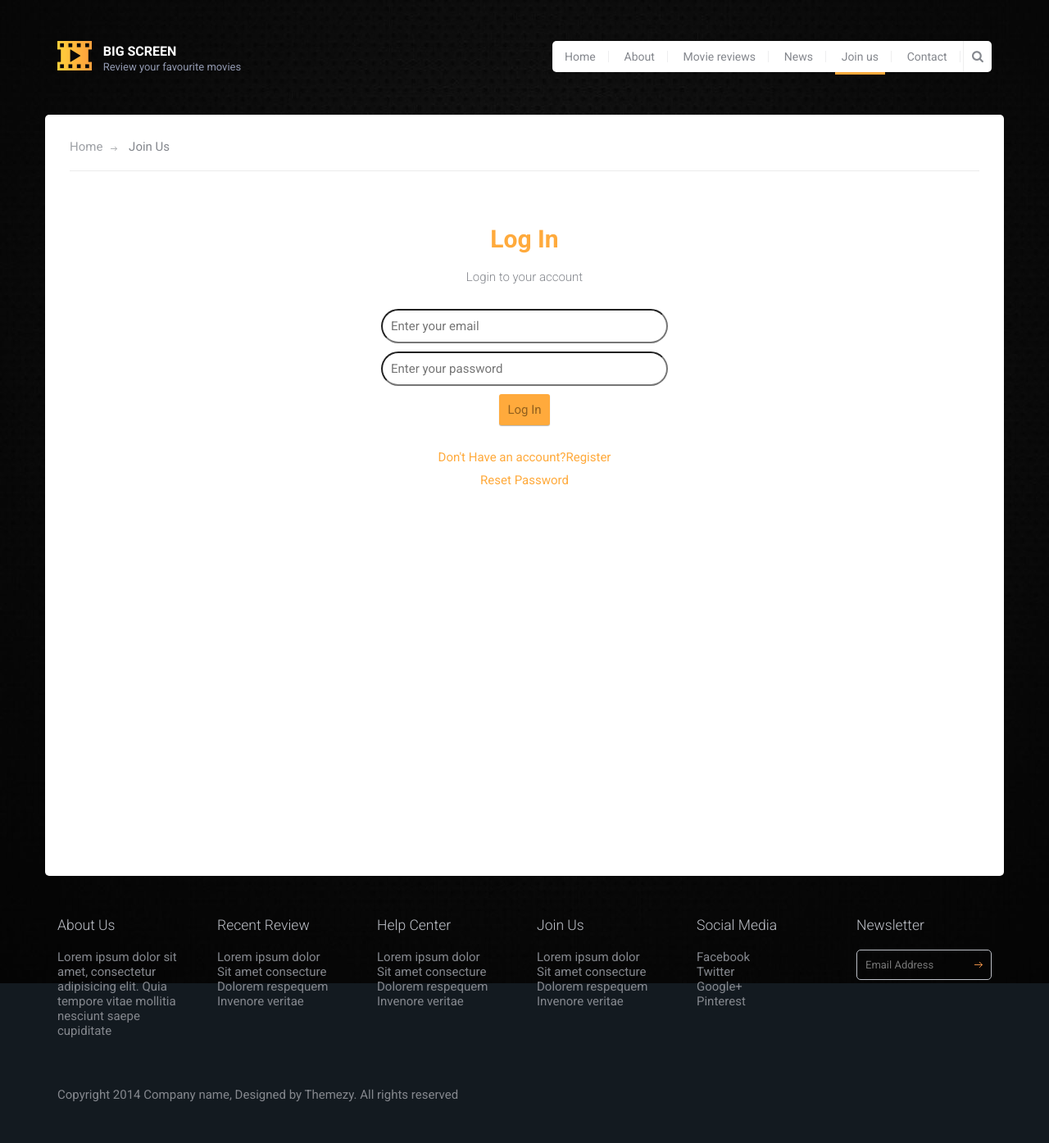
After one commit to mAlex28/BigScreen, a PHP site: page /BigScreen/joinus.php in a window 1280 px wide. The commit adds this page. Shown: the whole page at 82% size. Run offline with PHP 8.4, Linux system fonts and the light colour scheme.

Commit message:
modified

```diff
--- /dev/null
+++ b/joinus.php
@@ -0,0 +1,176 @@
+<?php
+include('dbconfig.php');
+?>
+
+<!DOCTYPE html>
+<html lang="en">
+	<head>
+		<meta charset="UTF-8">
+		<meta http-equiv="X-UA-Compatible" content="IE=edge">
+		<meta name="viewport" content="width=device-width, initial-scale=1.0,maximum-scale=1">
+
+		<title>Movie Review | Join Us</title>
+
+		<!-- Loading third party fonts -->
+		<link href="http://fonts.googleapis.com/css?family=Roboto:300,400,700|" rel="stylesheet" type="text/css">
+		<link href="fonts/font-awesome.min.css" rel="stylesheet" type="text/css">
+
+		<!-- Loading main css file -->
+		<link rel="stylesheet" href="style.css">
+
+		<!--[if lt IE 9]>
+		<script src="js/ie-support/html5.js"></script>
+		<script src="js/ie-support/respond.js"></script>
+		<![endif]-->
+
+	</head>
+
+
+	<body>
+
+
+		<div id="site-content">
+		<header class="site-header">
+			<div class="container">
+				<a href="index.php" id="branding">
+					<img src="images/logo.png" alt="" class="logo">
+					<div class="logo-copy">
+						<h1 class="site-title">Big Screen</h1>
+						<small class="site-description">Review your favourite movies</small>
+					</div>
+				</a> <!-- #branding -->
+
+				<div class="main-navigation">
+					<button type="button" class="menu-toggle"><i class="fa fa-bars"></i></button>
+					<ul class="menu">
+						<li class="menu-item"><a href="index.php">Home</a></li>
+						<li class="menu-item"><a href="about.php">About</a></li>
+						<li class="menu-item"><a href="review.php">Movie reviews</a></li>
+						<li class="menu-item"><a href="news.php">News</a></li>
+						<li class="menu-item current-menu-item"><a href="joinus.php">Join us</a></li>
+						<li class="menu-item"><a href="contact.php">Contact</a></li>
+					</ul> <!-- .menu -->
+
+					<form action="#" class="search-form">
+						<input type="text" placeholder="Search...">
+						<button><i class="fa fa-search"></i></button>
+					</form>
+				</div> <!-- .main-navigation -->
+
+				<div class="mobile-navigation"></div>
+			</div>
+		</header>
+			<main class="main-content">
+				<div class="container">
+					<div class="page">
+						<div class="breadcrumbs">
+							<a href="index.php">Home</a>
+							<span>Join Us</span>
+						</div>
+
+						<div class="content" style="height: 800px;">
+							<div class="row">
+								<div class="col-md-4">
+
+								</div>
+								<div class="col-md-4">
+									<div class="feature">
+										<h3 class="feature-title">Log In</h3>
+										<small class="feature-subtitle">Login to your account</small>
+
+
+											<input name="email" type="text" class="email" placeholder="Enter your email" required>
+											<input name="password" type="text" class="pass" placeholder="Enter your password" required>
+											<a href="review.php" class="button">Log In</a>
+
+										<a href="register.php" class="link">Don't Have an account?Register</a>
+										<a href="resetpass.php" class="link">Reset Password</a>
+									</div>
+								</div>
+								<div class="col-md-4">
+
+								</div>
+							</div>
+						</div>
+					</div>
+				</div> <!-- .container -->
+			</main>
+			<footer class="site-footer">
+				<div class="container">
+					<div class="row">
+						<div class="col-md-2">
+							<div class="widget">
+								<h3 class="widget-title">About Us</h3>
+								<p>Lorem ipsum dolor sit amet, consectetur adipisicing elit. Quia tempore vitae mollitia nesciunt saepe cupiditate</p>
+							</div>
+						</div>
+						<div class="col-md-2">
+							<div class="widget">
+								<h3 class="widget-title">Recent Review</h3>
+								<ul class="no-bullet">
+									<li>Lorem ipsum dolor</li>
+									<li>Sit amet consecture</li>
+									<li>Dolorem respequem</li>
+									<li>Invenore veritae</li>
+								</ul>
+							</div>
+						</div>
+						<div class="col-md-2">
+							<div class="widget">
+								<h3 class="widget-title">Help Center</h3>
+								<ul class="no-bullet">
+									<li>Lorem ipsum dolor</li>
+									<li>Sit amet consecture</li>
+									<li>Dolorem respequem</li>
+									<li>Invenore veritae</li>
+								</ul>
+							</div>
+						</div>
+						<div class="col-md-2">
+							<div class="widget">
+								<h3 class="widget-title">Join Us</h3>
+								<ul class="no-bullet">
+									<li>Lorem ipsum dolor</li>
+									<li>Sit amet consecture</li>
+									<li>Dolorem respequem</li>
+									<li>Invenore veritae</li>
+								</ul>
+							</div>
+						</div>
+						<div class="col-md-2">
+							<div class="widget">
+								<h3 class="widget-title">Social Media</h3>
+								<ul class="no-bullet">
+									<li>Facebook</li>
+									<li>Twitter</li>
+									<li>Google+</li>
+									<li>Pinterest</li>
+								</ul>
+							</div>
+						</div>
+						<div class="col-md-2">
+							<div class="widget">
+								<h3 class="widget-title">Newsletter</h3>
+								<form action="#" class="subscribe-form">
+									<input type="text" placeholder="Email Address">
+								</form>
+							</div>
+						</div>
+					</div> <!-- .row -->
+
+					<div class="colophon">Copyright 2014 Company name, Designed by Themezy. All rights reserved</div>
+				</div> <!-- .container -->
+
+			</footer>
+		</div>
+		<!-- Default snippet for navigation -->
+
+
+
+		<script src="js/jquery-1.11.1.min.js"></script>
+		<script src="js/plugins.js"></script>
+		<script src="js/app.js"></script>
+
+	</body>
+
+</html>
--- a/review.php
+++ b/review.php
@@ -94,7 +94,7 @@ include('dbconfig.php');
 						?>
 								<div class="movie">
 									<figure class="movie-poster"><?php echo '<img src="admin/upload/' . $row['poster'] . '" alt="image">' ?></figure>
-							<div class="movie-title"><a href="single.html"><?php echo $row['mname'] ?> (<?php echo $row['myear'] ?>)</a></div>
+									<div class="movie-title"><a href="single.php?movieid=<?php echo $row['mid'] ?>""><?php echo $row['mname'] ?> (<?php echo $row['myear'] ?>)</a></div>
 							<p>IMDB: <?php echo $row['imdb'] ?> </p>
 							<p>Category: <?php echo $row['category'] ?></p>
 						</div>
@@ -106,7 +106,7 @@ include('dbconfig.php');
 						?>
 					</div> <!-- .movie-list -->
 
-					<div class="pagination">
+					<div class=" pagination">
 						<a href="#" class="page-number prev"><i class="fa fa-angle-left"></i></a>
 						<span class="page-number current">1</span>
 						<a href="#" class="page-number">2</a>
@@ -118,6 +118,7 @@ include('dbconfig.php');
 				</div>
 			</div> <!-- .container -->
 		</main>
+
 		<footer class="site-footer">
 			<div class="container">
 				<div class="row">
--- a/style.css
+++ b/style.css
@@ -571,22 +571,44 @@ ul.arrow li a:hover {
 
 .feature {
   margin-bottom: 30px;
+  display: flex;
+  flex-direction: column;
+  align-items: center;
+  justify-content: center;
 }
 .feature .feature-title {
   color: #ffaa3c;
   font-size: 30px;
   font-size: 2em;
-  margin: 0;
+  margin-top: 10%;
+
 }
 .feature .feature-subtitle {
   font-size: 24px;
-  font-size: 1.6em;
+  font-size: 1em;
   margin: 0 0 30px;
   font-weight: 300;
   display: block;
 }
+
+.feature input {
+  padding: 10px;
+  margin-bottom: 10px;
+  border-radius: 50px;
+  width: 100%;
+  outline: none;
+}
+
 .feature p {
   margin-bottom: 30px;
+}
+
+.feature .button {
+  margin-bottom: 20px;
+}
+
+.feature .link {
+  padding-top: 10px;
 }
 
 .map {
```
Also changed, not shown: news.php (+18 -6 lines), newsview.php (added, +174 -0 lines), single.php (added, +205 -0 lines), loginusercode.php (added). Lines whose indentation alone changed are shown as unchanged.
